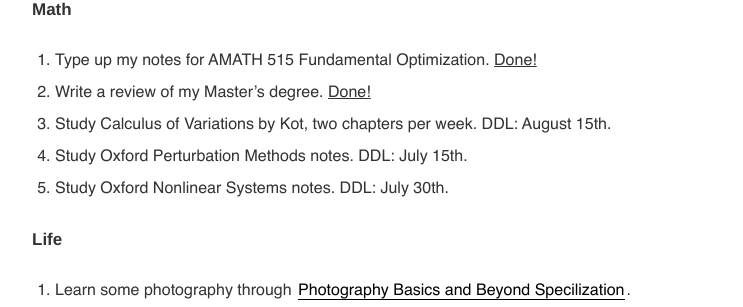
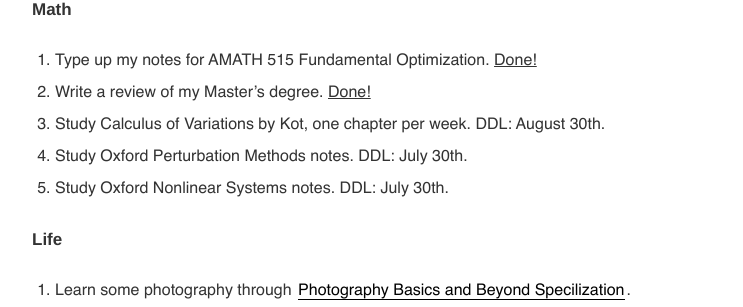
Before and after one commit to rz998/garyzhao.net, a Jekyll site: the page built from _posts/2021-02-22-plans.md, in a window 1280 px wide. Shown: the part 281-588 px from the top of the page, without its empty margins (268-1011 px from the left). Built offline with Jekyll 4.4.1, drawn with Linux system fonts in a browser that asks for light colours.

Commit message:
Update 2021-02-22-plans.md

```diff
--- a/_posts/2021-02-22-plans.md
+++ b/_posts/2021-02-22-plans.md
@@ -14,9 +14,9 @@ categories: [life]
 
 2. Write a review of my Master's degree. <ins>Done!</ins>
 
-3. Study Calculus of Variations by Kot, two chapters per week. DDL: August 15th.
+3. Study Calculus of Variations by Kot, one chapter per week. DDL: August 30th.
 
-4. Study Oxford Perturbation Methods notes. DDL: July 15th.
+4. Study Oxford Perturbation Methods notes. DDL: July 30th.
 
 5. Study Oxford Nonlinear Systems notes. DDL: July 30th.
 
```
